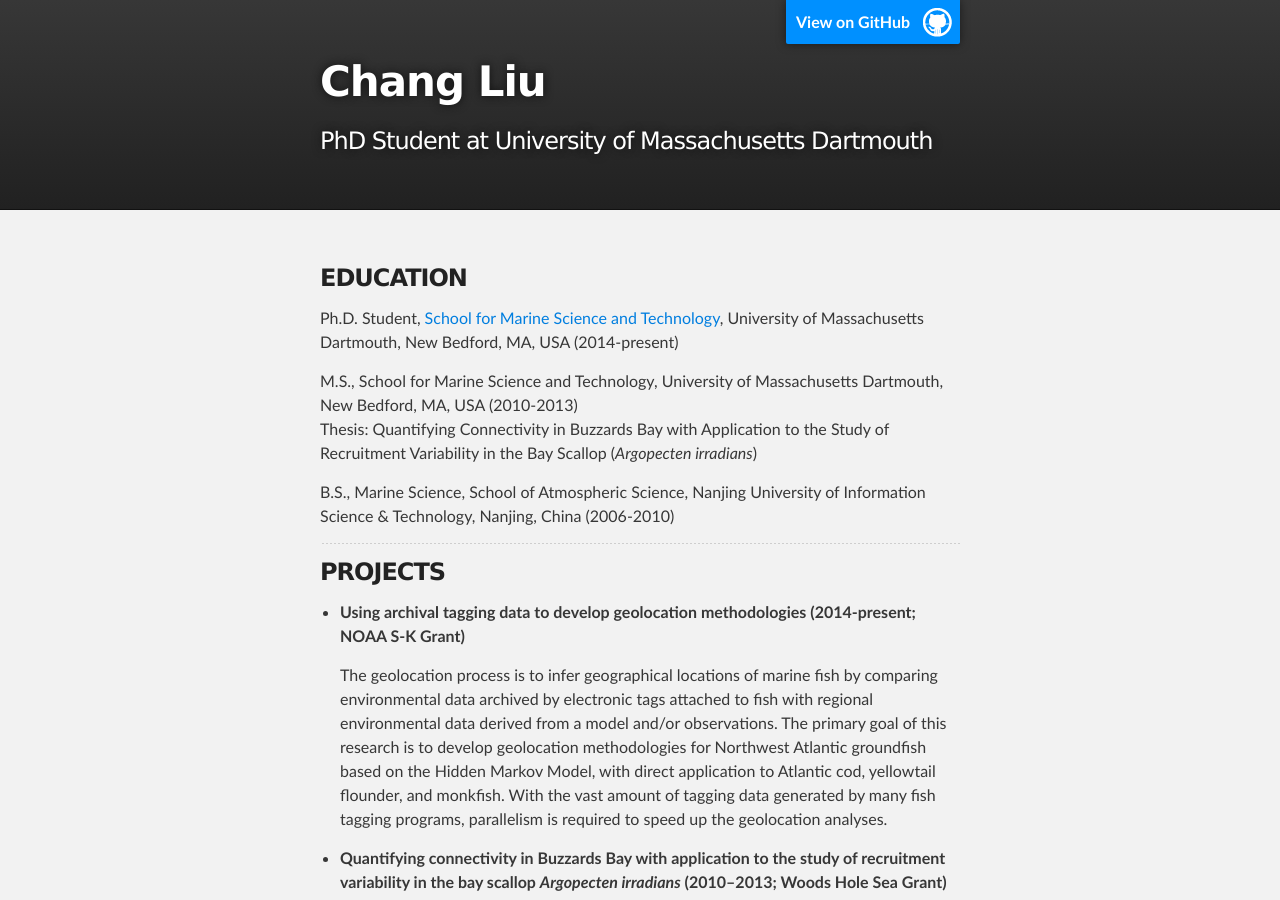
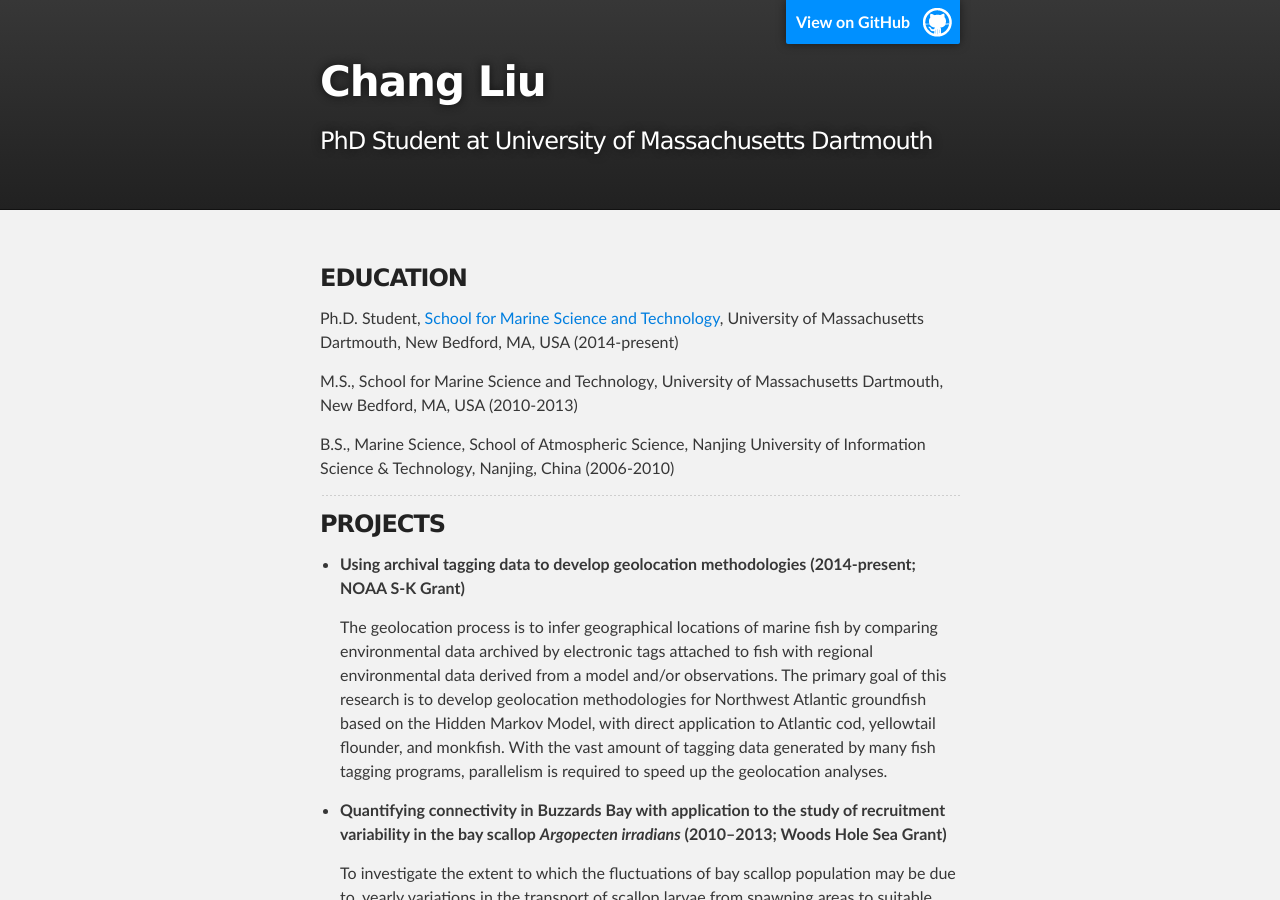
Before and after one commit to cliu3/cliu3.github.io, a Jekyll site: the page index.html, which Jekyll copies as it is, in a window 1280 px wide and 900 px high. Built offline with Jekyll 4.4.1, drawn with Linux system fonts in a browser that asks for light colours.

```diff
--- a/index.html
+++ b/index.html
@@ -34,8 +34,7 @@
 New Bedford, MA, USA (2014-present)</p>
 
 <p>M.S., School for Marine Science and Technology, University of Massachusetts Dartmouth,
-New Bedford, MA, USA (2010-2013)<br>
-Thesis: Quantifying Connectivity in Buzzards Bay with Application to the Study of Recruitment Variability in the Bay Scallop (<em>Argopecten irradians</em>)</p>
+New Bedford, MA, USA (2010-2013)  </p>
 
 <p>B.S., Marine Science, School of Atmospheric Science, Nanjing University of Information Science &amp; Technology,
 Nanjing, China (2006-2010)</p>
```
Also changed, not shown: params.json (+1 -1 lines).
